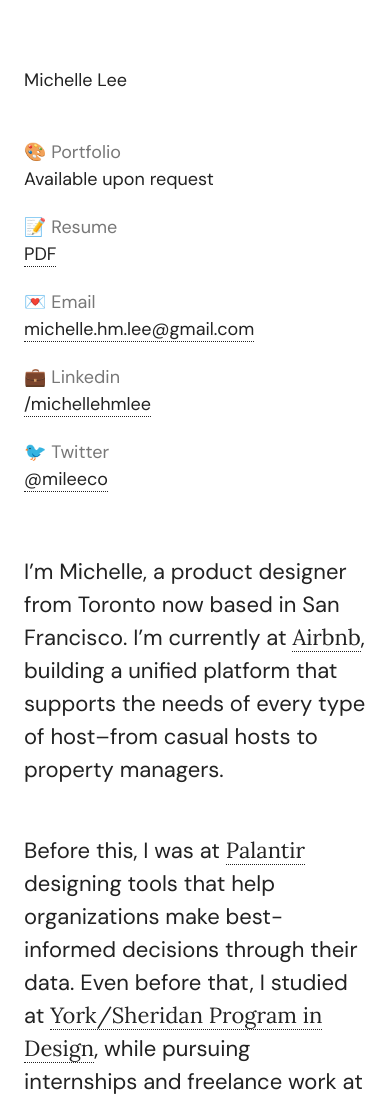
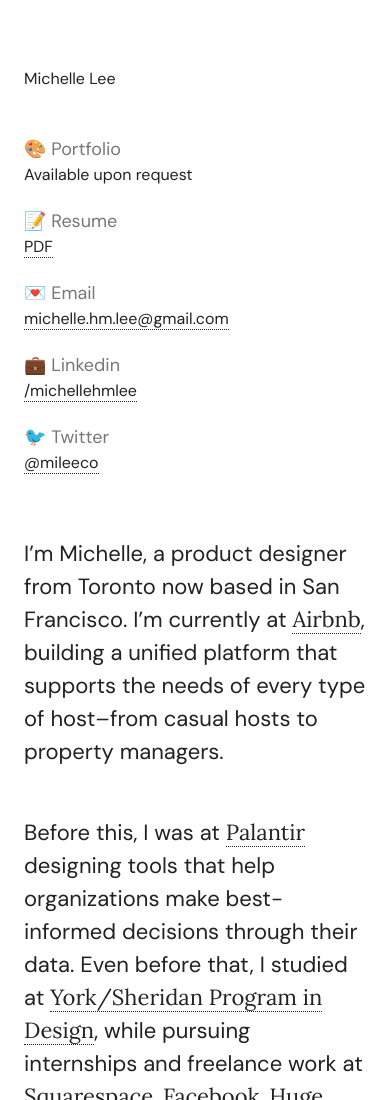
Before and after one commit to michellehmlee/michellehmlee.github.io, a plain HTML site: page index.html in a window 390 px wide. Shown: the top 1100 px of the page. Drawn offline with Linux system fonts and the light colour scheme.

Commit message:
Quick polish

```diff
--- a/index.html
+++ b/index.html
@@ -19,7 +19,7 @@
             </div>
             <div class="list-item">
                 <div class="list-label">📝 Resume</div>
-                <div class="list-value"><a href="https://www.dropbox.com/s/ngmjy54qv6zkvur/michelle_lee_resume_2020.pdf?dl=0s" target="_blank">PDF</a></div>
+                <div class="list-value"><a href="https://milee.co/michelle_lee_resume_2020.pdf" target="_blank">PDF</a></div>
             </div>
             <div class="list-item">
                 <div class="list-label">💌 Email</div>
--- a/style.css
+++ b/style.css
@@ -195,6 +195,7 @@
 
 	h1 {
 		padding-bottom: 24px;
+		font-size: 16px;
 	}
 
 	h2 {
@@ -206,4 +207,9 @@
 		margin-top: 60px;
 	}
 
+	.list-value {
+		font-size: 16px;
+	}
+
+
 }
```
